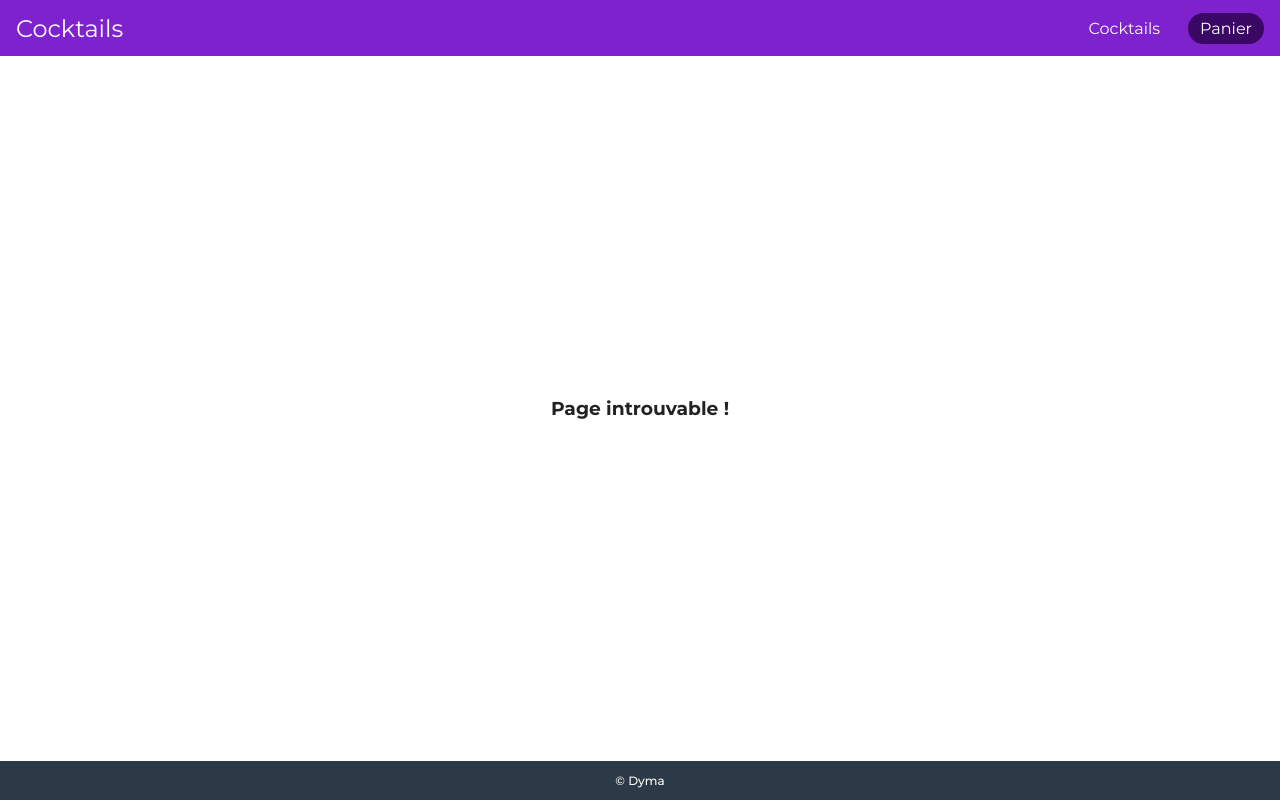
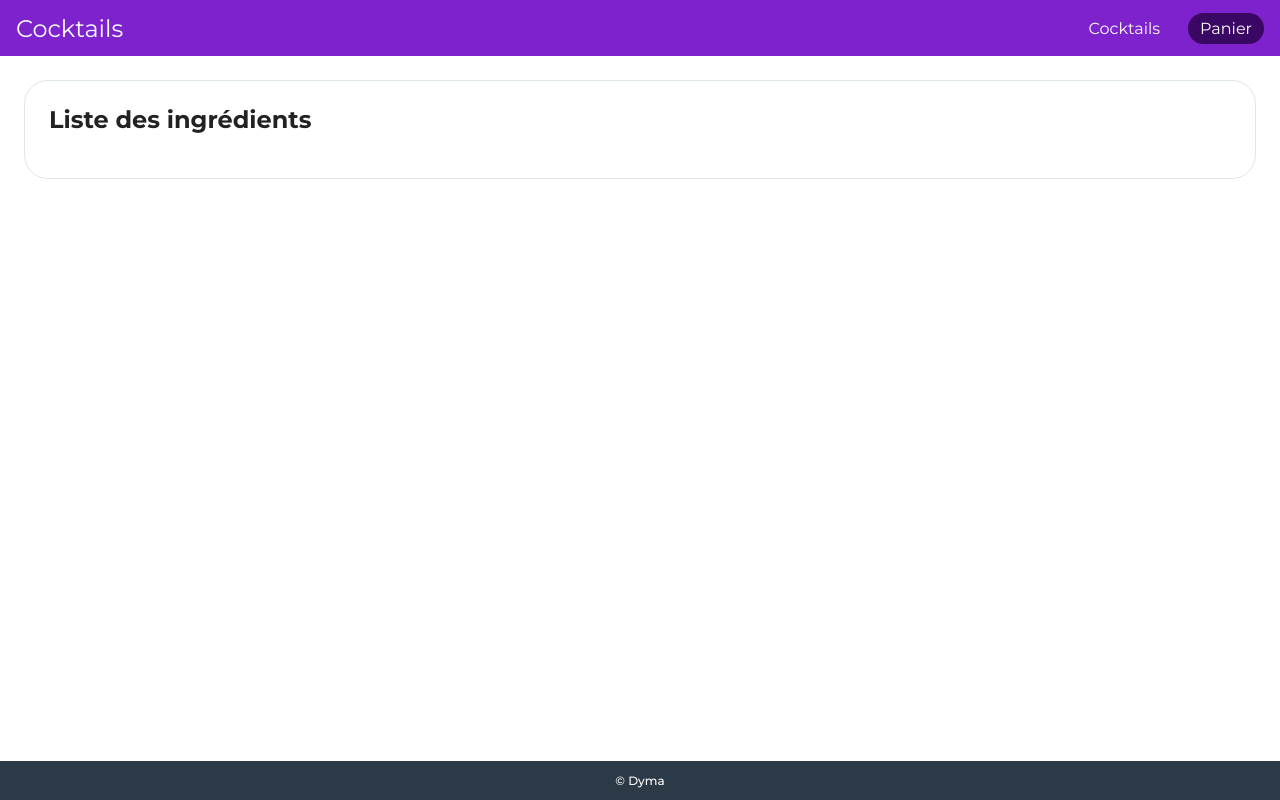
Before and after one commit to Jeremie-Po/Angular-projetCocktails, an Angular app in the folder cocktails/: page /cart in a window 1280 px wide. Built offline with nearby package versions, Linux system fonts and the light colour scheme.

Commit message:
add cart and cartIngredientList and route

```diff
--- a/cocktails/src/app/app.routes.ts
+++ b/cocktails/src/app/app.routes.ts
@@ -1,11 +1,16 @@
 import {Routes} from '@angular/router';
 import {CocktailsComponent} from './views/cocktails/cocktails.component';
 import {NotFoundComponent} from './views/not-found.component';
+import {CartComponent} from './views/cart/cart.component';
 
 export const routes: Routes = [
   {
     path: 'cocktails',
-    component: CocktailsComponent
+    component: CocktailsComponent,
+  },
+  {
+    path: 'cart',
+    loadComponent: async () => (await import('./views/cart/cart.component')).CartComponent,
   },
   {
     path: '',
--- /dev/null
+++ b/cocktails/src/app/views/cart/cart.component.ts
@@ -0,0 +1,20 @@
+import {Component} from '@angular/core';
+import {CartIngredientListComponent} from './component/cart-ingredient-list.component';
+
+@Component({
+  selector: 'app-cart',
+  imports: [
+    CartIngredientListComponent
+  ],
+  template: `
+    <app-cart-ingredient-list class="card"/>
+  `,
+  styles: `
+    :host {
+      flex: 1 1 auto;
+      padding: 24px;
+    }`
+})
+export class CartComponent {
+
+}
--- /dev/null
+++ b/cocktails/src/app/views/cart/component/cart-ingredient-list.component.ts
@@ -0,0 +1,18 @@
+import {Component} from '@angular/core';
+
+@Component({
+  selector: 'app-cart-ingredient-list',
+  imports: [],
+  template: `
+    <h2 class="mb-20">Liste des ingrédients</h2>
+    <ul>
+
+    </ul>
+  `,
+  styles: `:host {
+    display: block;
+  }`
+})
+export class CartIngredientListComponent {
+
+}
```
